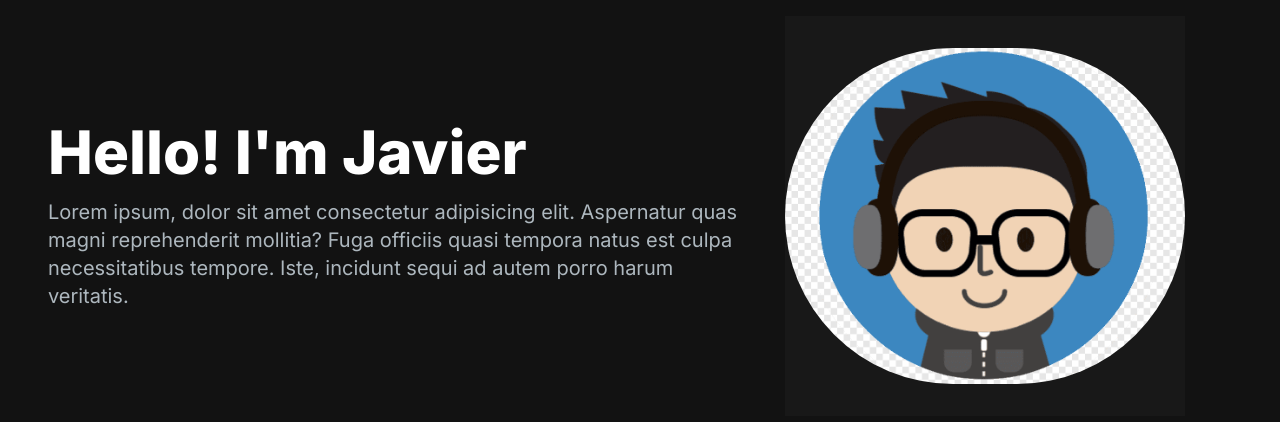
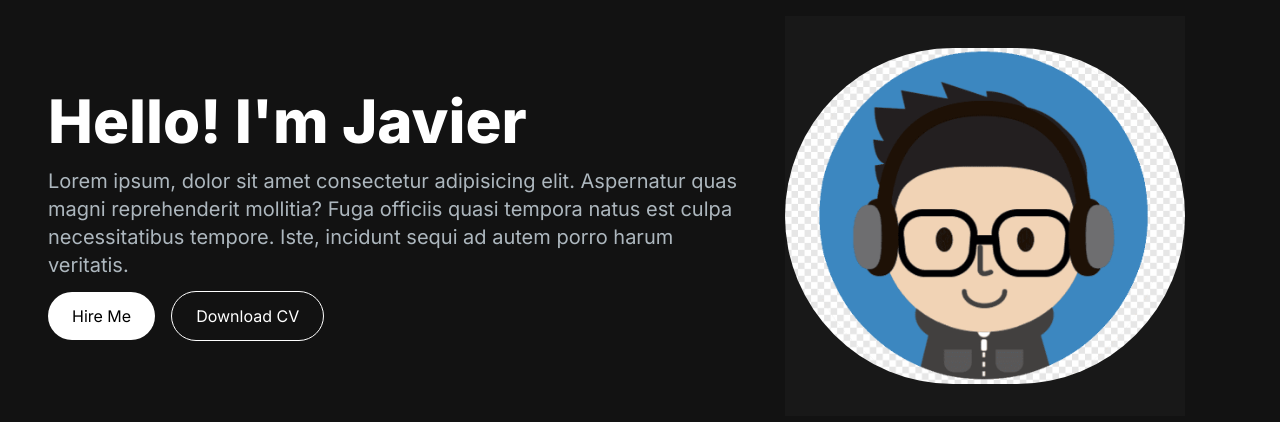
Before and after one commit to ierluna/portfolio-react, a Next.js app: page / in a window 1280 px wide. Shown: the top 422 px of the page. Built offline with nearby package versions, Linux system fonts and the light colour scheme.

Commit message:
added buttons with hover behaviour

```diff
--- a/app/components/HeroSection.jsx
+++ b/app/components/HeroSection.jsx
@@ -16,6 +16,10 @@ const HeroSection = () => {
             est culpa necessitatibus tempore. Iste, incidunt sequi ad autem
             porro harum veritatis.
           </p>
+          <div className="mt-3">
+            <button className="px-6 py-3 rounded-full mr-4 bg-white hover:bg-slate-200 text-black">Hire Me</button>
+            <button className="px-6 py-3 rounded-full bg-transparent hover:bg-slate-800 text-white border border-white ">Download CV</button>
+          </div>
         </div>
         <div className="col-span-5 place-self-center mt-4 lg:mt-0">
           <div className="relative bg-[#181818] w-[250px] h-[250px] lg:w-[400px] lg:h-[400px] flex items-center justify-center">
```
